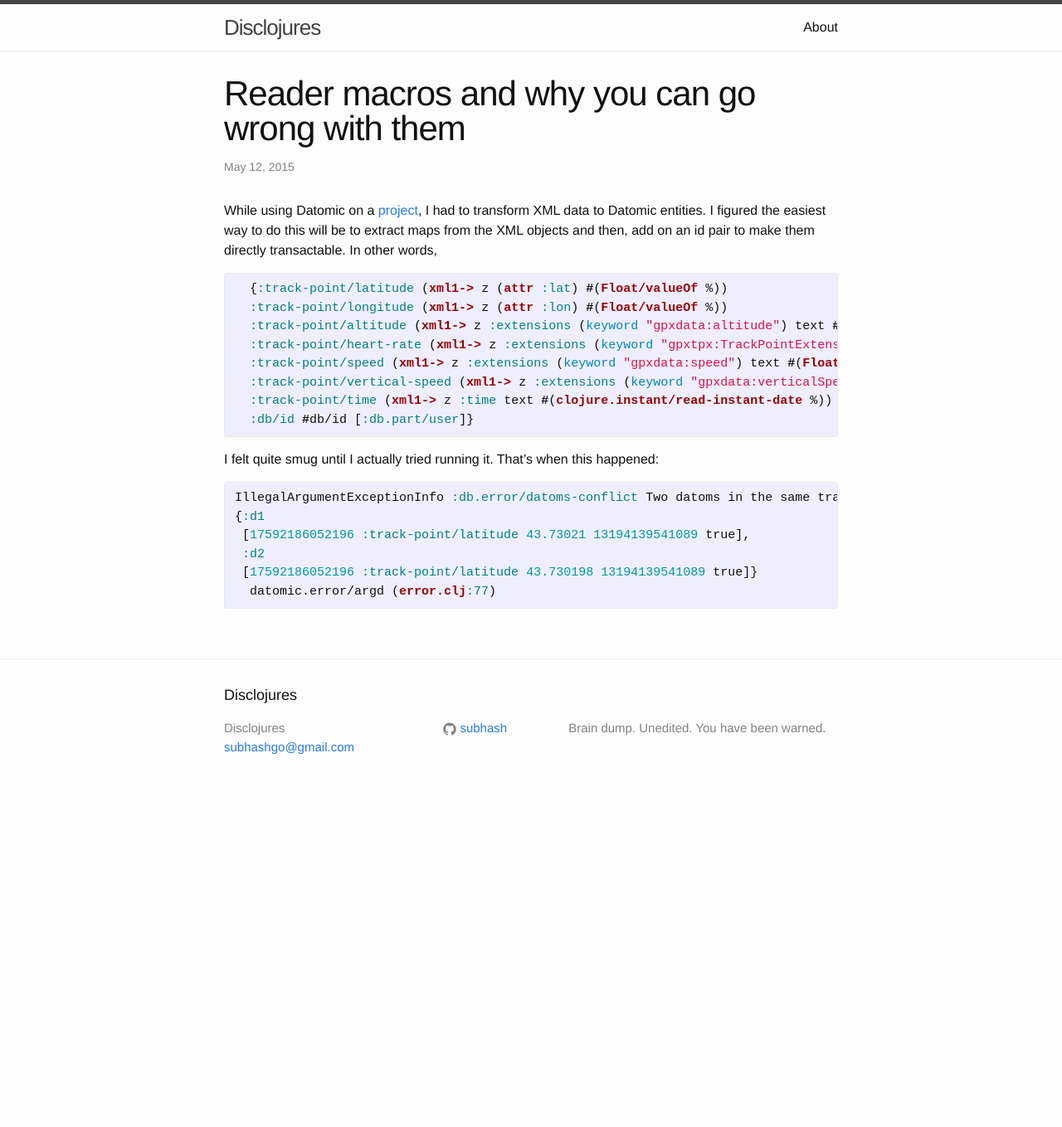
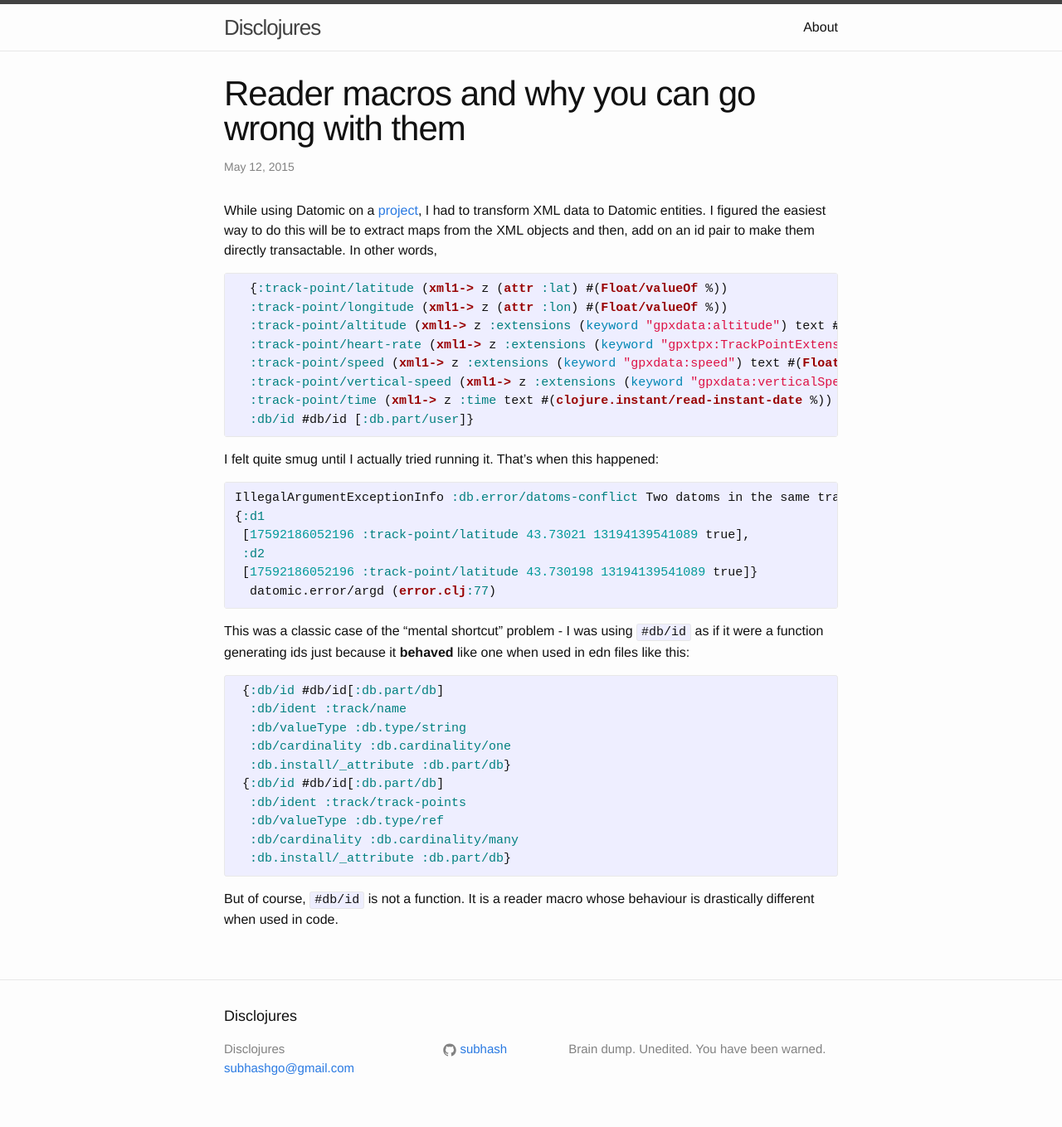
Before and after one commit to subhash/subhash.github.io, a Jekyll site: the page built from _posts/2015-05-12-reader-macros.markdown, in a window 1280 px wide. Shown: the whole page at 83% size. Built offline with Jekyll 4.4.1, drawn with Linux system fonts in a browser that asks for light colours; before the commit the page ends 972 px from its top, so only the background shows below that.

Commit message:
Update 2015-05-12-reader-macros.markdown

```diff
--- a/_posts/2015-05-12-reader-macros.markdown
+++ b/_posts/2015-05-12-reader-macros.markdown
@@ -28,3 +28,20 @@ IllegalArgumentExceptionInfo :db.error/datoms-conflict Two datoms in the same tr
  [17592186052196 :track-point/latitude 43.730198 13194139541089 true]}
   datomic.error/argd (error.clj:77)
 {% endhighlight %}
+
+This was a classic case of the "mental shortcut" problem - I was using `#db/id` as if it were a function generating ids just because it __behaved__ like one when used in edn files like this:
+
+{% highlight clojure %}
+ {:db/id #db/id[:db.part/db]
+  :db/ident :track/name
+  :db/valueType :db.type/string
+  :db/cardinality :db.cardinality/one
+  :db.install/_attribute :db.part/db}
+ {:db/id #db/id[:db.part/db]
+  :db/ident :track/track-points
+  :db/valueType :db.type/ref
+  :db/cardinality :db.cardinality/many
+  :db.install/_attribute :db.part/db}
+{% endhighlight %}
+
+But of course, `#db/id` is not a function. It is a reader macro whose behaviour is drastically different when used in code.
```
